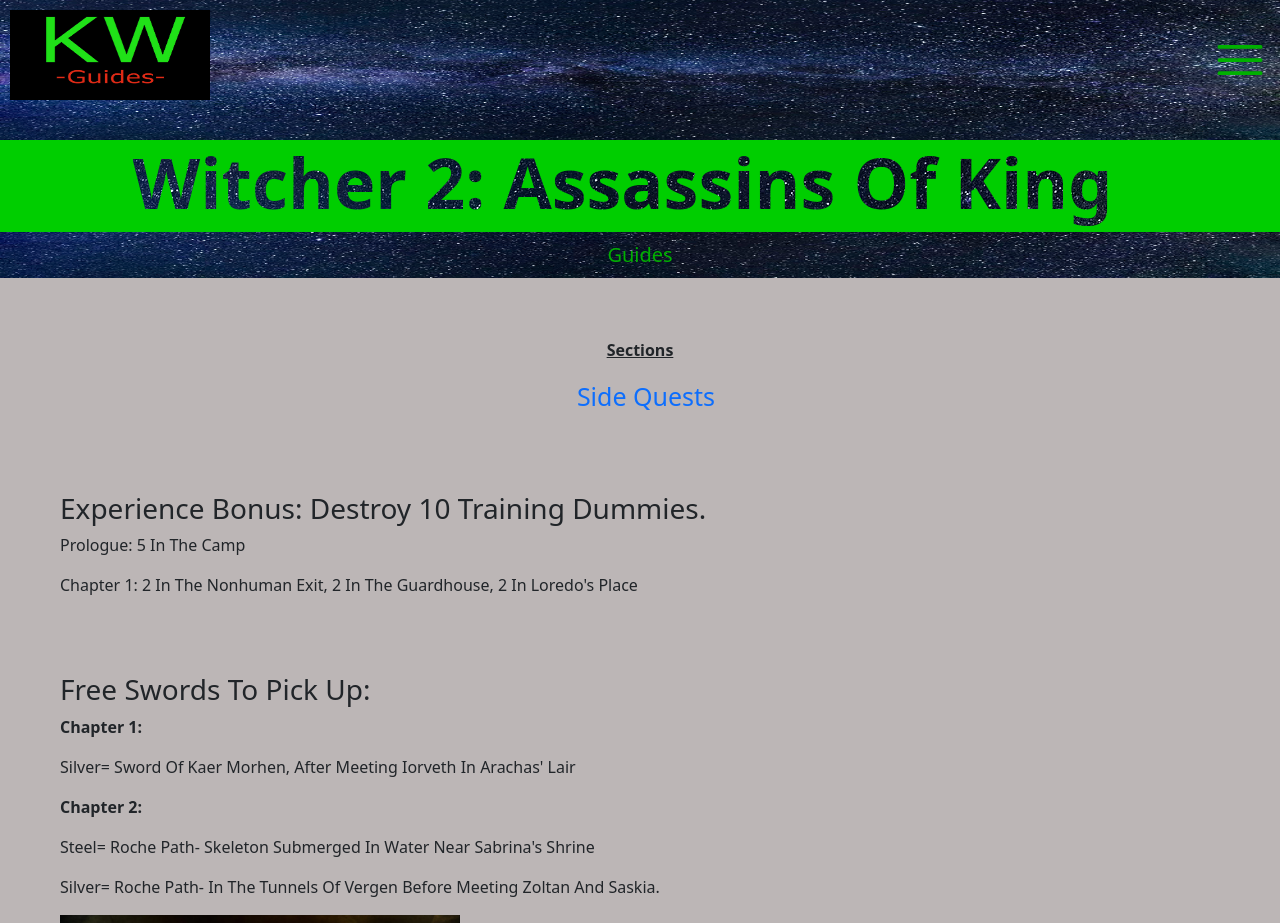
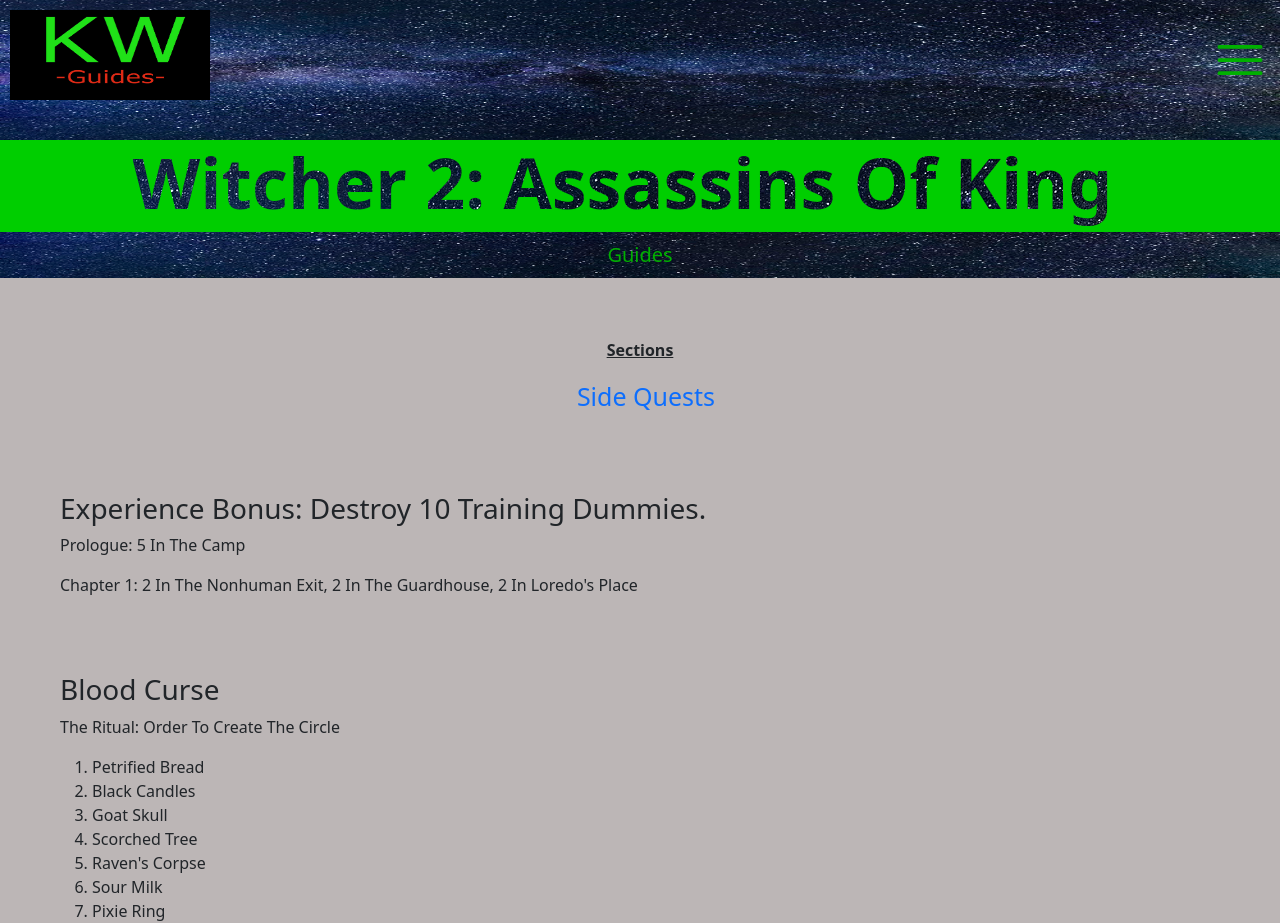
Before and after one commit to DaveKirby111/kwguides, a SvelteKit app: page /witcher2 in a window 1280 px wide. Shown: the top 923 px of the page. Built offline with nearby package versions, Linux system fonts and the light colour scheme.

Commit message:
added to witcher 2

```diff
--- a/src/routes/(witcher)/witcher2/+page.svelte
+++ b/src/routes/(witcher)/witcher2/+page.svelte
@@ -27,6 +27,20 @@
   <h3>Experience bonus: destroy 10 training dummies.</h3>
   <p>Prologue: 5 in the camp</p>
   <p>Chapter 1: 2 in the nonhuman exit, 2 in the guardhouse, 2 in Loredo's place</p>
+  </div>
+
+  <div>
+    <h3>Blood Curse</h3>
+    <p>the ritual: order to create the circle</p>
+    <ol>
+      <li>petrified bread</li>
+      <li>black candles</li>
+      <li>goat skull</li>
+      <li>scorched tree</li>
+      <li>raven's corpse</li>
+      <li>sour milk</li>
+      <li>pixie ring</li>
+    </ol>
   </div>
 
   <div>
```
